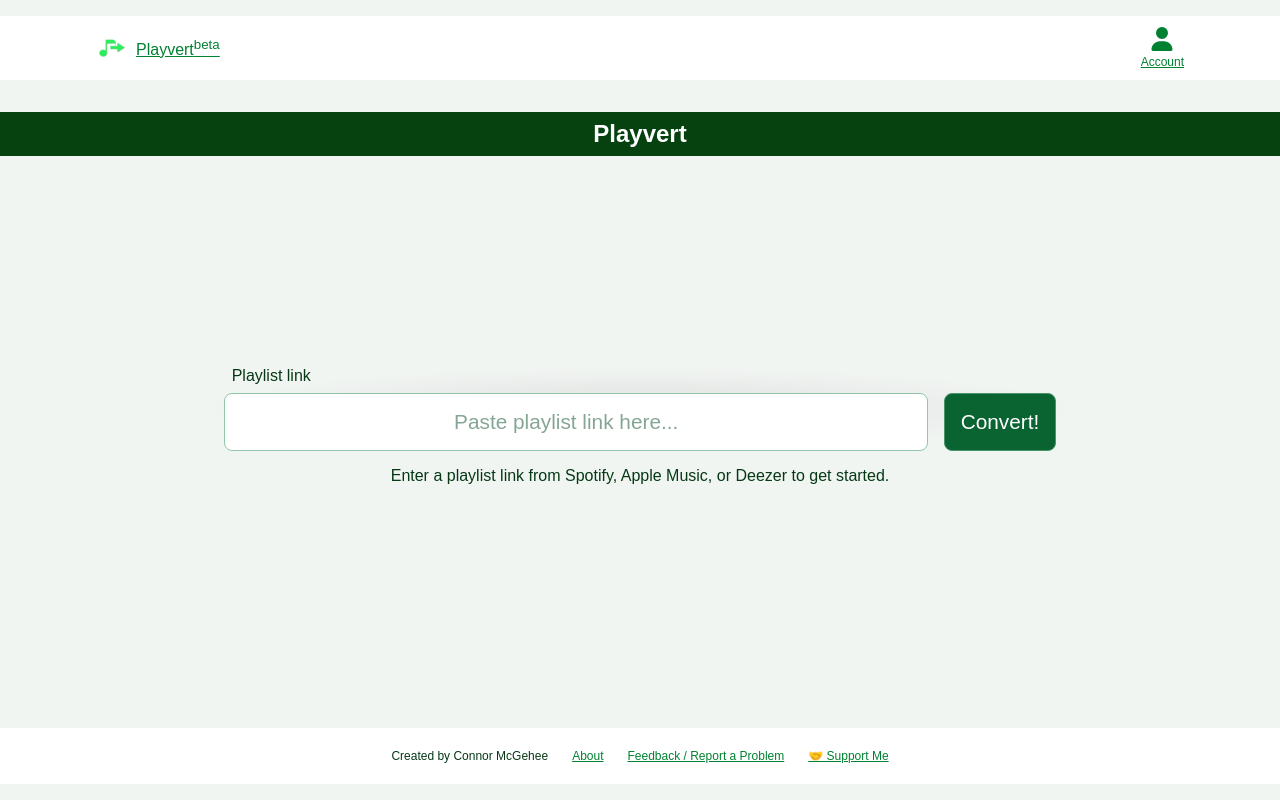
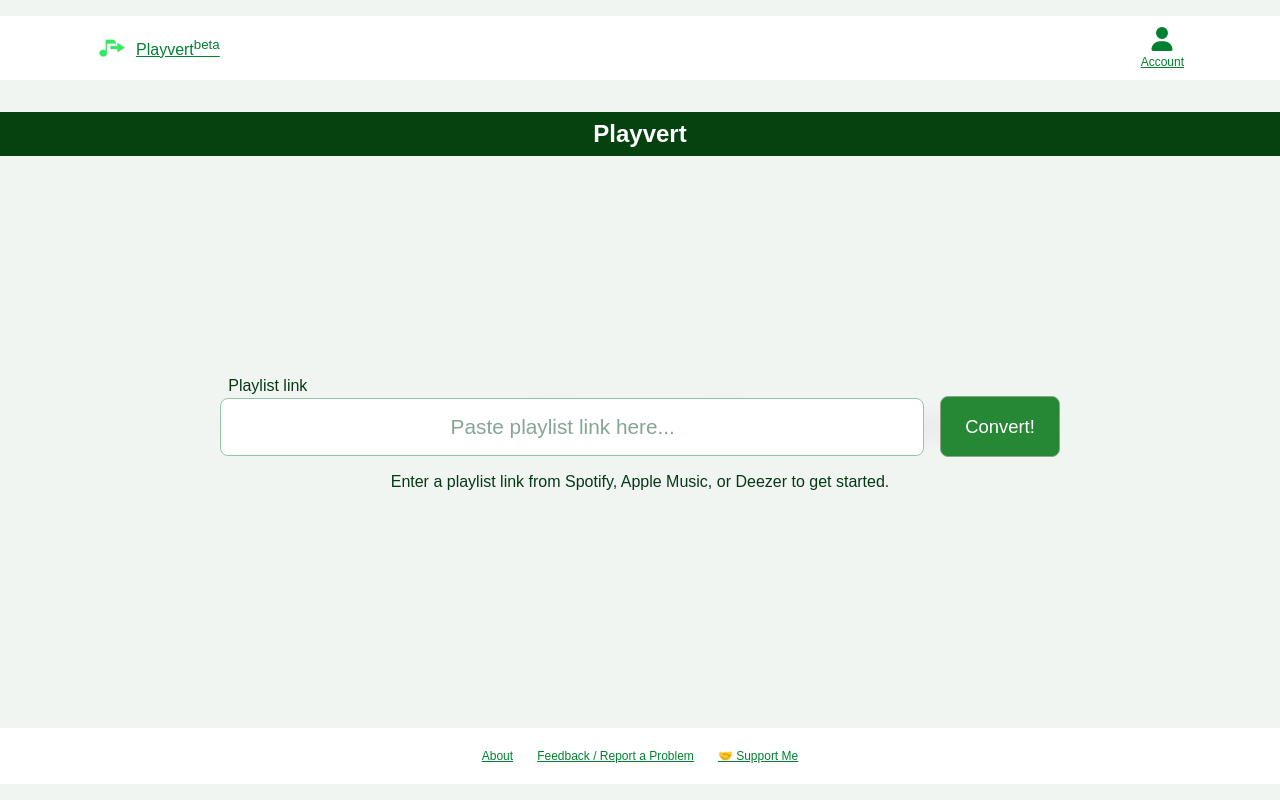
Before and after one commit to ConnorMcGehee/Playvert, a React (Vite) app in the folder client/: page / in a window 1280 px wide. Built offline with nearby package versions, Linux system fonts and the light colour scheme; what react-google-recaptcha-v3 would draw is missing.

Commit message:
Style and accessibility changes

```diff
--- a/client/src/components/About.tsx
+++ b/client/src/components/About.tsx
@@ -5,7 +5,7 @@ function About() {
         <>
             <h1>About</h1>
             <p>
-                Hey! Playvert is a web app designed to make it easier to share music with your friends.
+                Hey! Playvert is a web app created by Connor McGehee. It's designed to make it easier to share music with your friends.
                 Currently it supports conversions of playlists between Spotify and Apple Music. I'm hoping to add support
                 for more platforms in the future, as well as converting individual songs, as well as a more
                 comprehensive playlist editor.
--- a/client/src/components/Footer.tsx
+++ b/client/src/components/Footer.tsx
@@ -4,7 +4,6 @@ import "../css/Footer.css";
 function Footer() {
     return (
         <footer>
-            <p>Created by Connor McGehee</p>
             <Link to="/about">About</Link>
             <Link to="/feedback">Feedback / Report a Problem</Link>
             <a href="https://www.buymeacoffee.com/connormcgehee" target="_blank">🤝 Support Me</a>
--- a/client/src/components/ShareablePlaylist.tsx
+++ b/client/src/components/ShareablePlaylist.tsx
@@ -1,6 +1,6 @@
 import { useParams } from "react-router-dom";
 import { Track, AppleTrack, Platform, Playlist, PlayvertAPIResponse, SpotifyTrack } from "./App";
-import { useEffect, useState } from "react";
+import { useEffect, useState, useRef } from "react";
 import "../css/ShareablePlaylist.css"
 import { FontAwesomeIcon } from "@fortawesome/react-fontawesome";
 import { faDeezer, faItunesNote, faSpotify } from "@fortawesome/free-brands-svg-icons";
@@ -25,6 +25,7 @@ function ShareablePlaylist() {
     const [displayCopied, setDisplayCopied] = useState(false);
     const [copiedTimeout, setCopiedTimeout] = useState<ReturnType<typeof setTimeout> | null>(null);
     const [progress, setProgress] = useState(-1);
+    const shareLinkRef = useRef<HTMLButtonElement>(null);
 
     async function processTracks(tracks: Track[], convertFunction: ConvertFunction, chunkSize: number = 20): Promise<any[]> {
         const results: any[] = [];
@@ -351,13 +352,14 @@ function ShareablePlaylist() {
                         {platformText()}
                     </a>
                     {id ? <>
-                        <button onClick={copyShareLink} className="share-link">{displayCopied ? "Copied to clipboard!" : shareLink}
+                        <button ref={shareLinkRef} onClick={copyShareLink} aria-label="Copy shareable playlist link to clipboard" className="share-button">
+                            <p className="share-link">{displayCopied ? "Copied to clipboard!" : shareLink}</p>
                             <FontAwesomeIcon icon={faClipboard} className="copy-icon small-icon" onClick={copyShareLink} /></button>
                         <p>Shareable link expires in 24 hours</p>
                         <section className="save-buttons">
-                            <button onClick={saveToSpotify}><FontAwesomeIcon className="small-icon" icon={faSpotify} /> Save to Spotify</button>
-                            <button onClick={saveToApple}><FontAwesomeIcon className="small-icon" icon={faItunesNote} /> Save to Apple Music</button>
-                            {/* <button><FontAwesomeIcon className="small-icon" icon={faDeezer} /> Save to Deezer</button> */}
+                            <button className="save-button" onClick={saveToSpotify}><FontAwesomeIcon className="small-icon save-icon" icon={faSpotify} /> Save to Spotify</button>
+                            <button className="save-button" onClick={saveToApple}><FontAwesomeIcon className="small-icon save-icon" icon={faItunesNote} /> Save to Apple Music</button>
+                            {/* <button className="save-button"><FontAwesomeIcon className="small-icon" icon={faDeezer} /> Save to Deezer</button> */}
                         </section>
                         <div className="save-progress">{renderSaveProgress()}</div>
                     </> : null}
--- a/client/src/css/Dashboard.css
+++ b/client/src/css/Dashboard.css
@@ -24,6 +24,11 @@
     width: clamp(17rem, 80%, 45rem);
 }
 
+#playlist-link p {
+    position: absolute;
+    top: -1.2rem;
+}
+
 #search {
     text-align: center;
     width: 100%;
@@ -36,13 +41,14 @@
 #search-container {
     width: clamp(17rem, 90%, 55rem);
     margin: auto;
+    margin-top: 2.2rem;
     border-radius: var(--border-radius);
     background: rgb(223, 223, 223);
     background: radial-gradient(closest-side, rgba(223, 223, 223, 1) 0%, var(--background-color) 100%);
     display: flex;
     flex-wrap: wrap;
     justify-content: center;
-    align-items: end;
+    align-items: center;
     gap: 1rem;
 }
 
--- a/client/src/css/ShareablePlaylist.css
+++ b/client/src/css/ShareablePlaylist.css
@@ -1,27 +1,30 @@
 @media (hover:hover) {
-    .share-link:hover .copy-icon {
+    .share-button:hover .copy-icon {
         color: var(--link-hover-color);
         text-shadow: 0 0 0.25rem rgba(166, 234, 196, 0.333);
     }
 
-    .share-link:hover {
+    .share-button:hover {
         background: rgb(242, 255, 249);
     }
 }
 
-.share-link {
+.share-button:focus .copy-icon {
+    color: var(--link-hover-color);
+    text-shadow: 0 0 0.25rem rgba(166, 234, 196, 0.333);
+}
+
+.share-button {
+    position: relative;
     font-family: "Red Hat Display", sans-serif;
     align-self: center;
-    -webkit-appearance: none;
-    appearance: none;
     padding: 1rem;
     border: 0.1rem solid #91c6a9;
     font-size: 1.3rem;
-    text-align: center;
     border-radius: var(--border-radius);
     background-color: rgb(242, 255, 249);
     color: #0f5833;
-    width: clamp(8rem, 80vw, 40rem);
+    width: clamp(8rem, 80vw, 42rem);
     margin: 1rem;
     margin-bottom: 0;
     cursor: pointer;
@@ -31,12 +34,29 @@
     gap: 0.5rem;
 }
 
+.share-button:active {
+    transform: translateY(0);
+}
+
+.share-link {
+    width: calc(100% - 3rem);
+    margin: 0;
+    overflow-x: scroll;
+    white-space: nowrap;
+}
+
 .save-buttons {
     margin: 0 1rem;
     display: flex;
     flex-wrap: wrap;
     justify-content: center;
     gap: 1rem;
+}
+
+.save-button {
+    display: flex;
+    align-items: center;
+    gap: 0.5rem;
 }
 
 .playlist-type {
@@ -60,3 +80,7 @@ p {
     flex-direction: column;
     align-items: center;
 }
+
+.save-icon {
+    filter: drop-shadow(0.1rem 0.1rem 0.05rem rgba(0, 0, 0, 0.5));
+}
--- a/client/src/css/index.css
+++ b/client/src/css/index.css
@@ -55,18 +55,26 @@ h1 {
 }
 
 button {
+  background-color: rgb(38, 136, 52);
+  border-radius: 0.5rem;
+  border: solid 0.1rem rgb(134, 169, 139);
+  color: rgb(255, 255, 255);
   cursor: pointer;
-  border-radius: var(--border-radius);
-  border: 0.1rem solid #46966a;
-  padding: 1rem;
-  font-size: 1.3rem;
-  width: fit-content;
-  background: rgb(10, 100, 50);
-  color: rgb(255, 255, 255);
+  display: inline-block;
+  font-size: 1.15rem;
+  line-height: 1.5;
+  padding: 1rem 1.5rem;
+  text-align: center;
+  transform: translate3d(0, 0, 0);
+  transition: all .3s;
+  user-select: none;
+  -webkit-user-select: none;
 }
 
 @media (hover:hover) {
-  a:hover, .platform-link:hover {
+
+  a:hover,
+  .platform-link:hover {
     color: var(--link-hover-color);
     text-shadow: 0 0 0.25rem rgba(166, 234, 196, 0.333);
   }
@@ -77,12 +85,16 @@ button {
   }
 
   button:hover {
-    background: rgb(36, 131, 73);
+    background-color: rgb(24, 108, 59);
+    opacity: 1;
+    transform: translateY(0);
+    transition-duration: .35s;
   }
 }
 
 button:active {
-  background: rgb(36, 131, 73);
+  transform: translateY(0.1rem);
+  transition-duration: .35s;
 }
 
 section {
```
